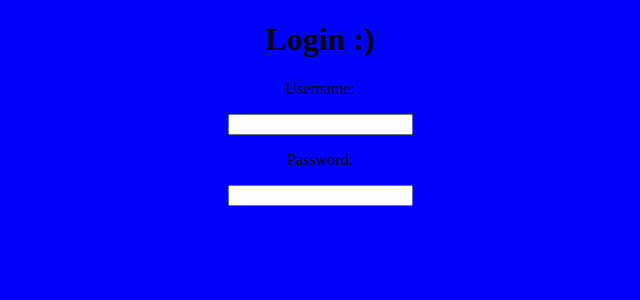
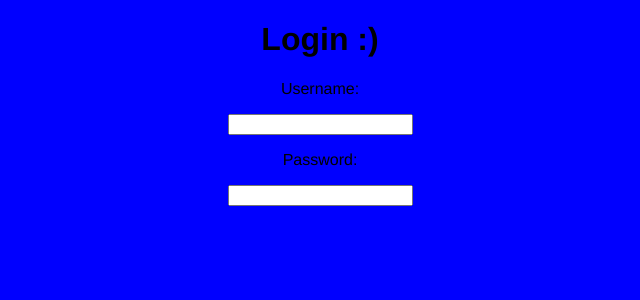
Before and after one commit to theradongkid2/hackathonPractice, a Flask app: page / in a window 1280 px wide. Shown: the top 300 px of the page, without its empty margins (320-960 px from the left). Run offline with Flask 2, Linux system fonts and the light colour scheme.

Commit message:
Update style.css

```diff
--- a/static/css/style.css
+++ b/static/css/style.css
@@ -1,7 +1,8 @@
 body{
-  color: black;
+  color: white;
   background-color: blue;
   text-align: center !important;
+  font-family: Helvetica, sans-serif;
 }
 
 .container{
```
